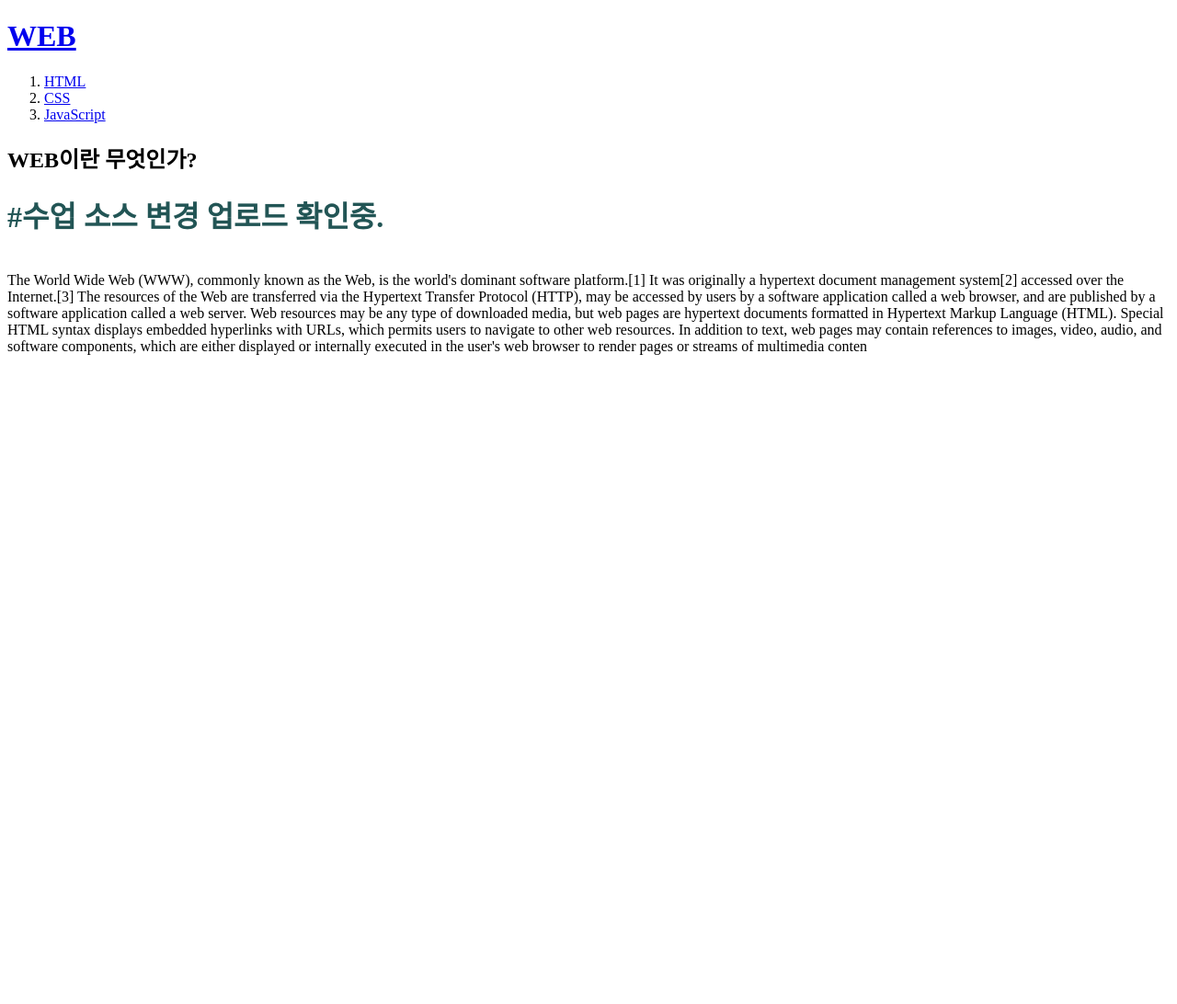
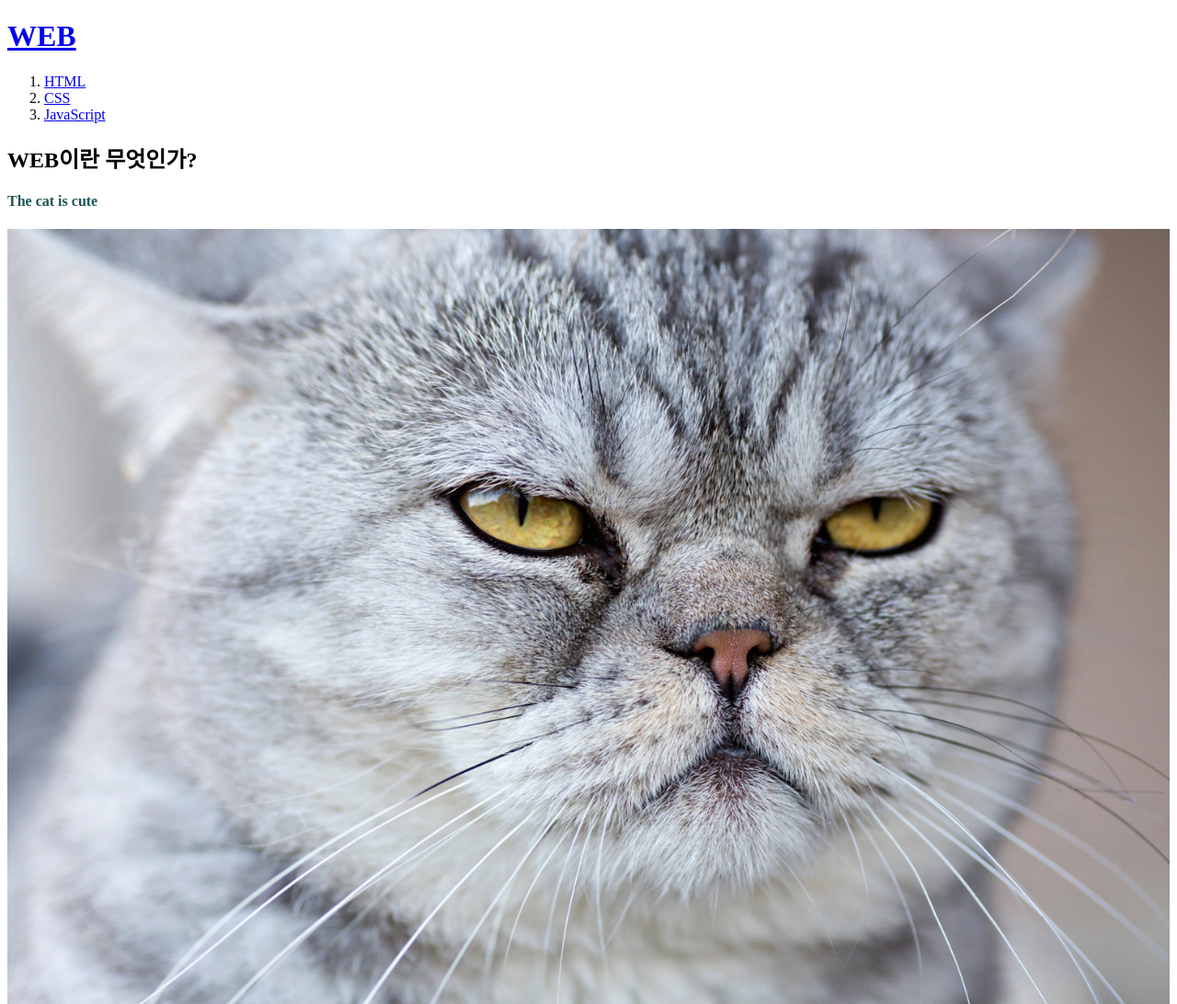
Before and after one commit to vincent94hong/WEB_workspace, a plain HTML site: page index.html in a window 1280 px wide. Shown: the top 1092 px of the page at 92% size. Before the commit the page ends 800 px from the top, so only its background shows below. Drawn offline with Linux system fonts and the light colour scheme.

Commit message:
221110_1520

```diff
--- a/index.html
+++ b/index.html
@@ -13,7 +13,8 @@
 </ol>
 <h2>WEB이란 무엇인가?</h2>
 
-<h1 style="color: #255;">#수업 소스 변경 업로드 확인중.</h1>
+<h4 style="color: #255;">The cat is cute</h4>
+<img src="cat2.jpg" width="100%">
 
 <p style="margin-top: 40px;">
 The World Wide Web (WWW), commonly known as the Web, is the world's dominant software platform.[1] It was
```
Also changed, not shown: 1.html (+1 -2 lines).
